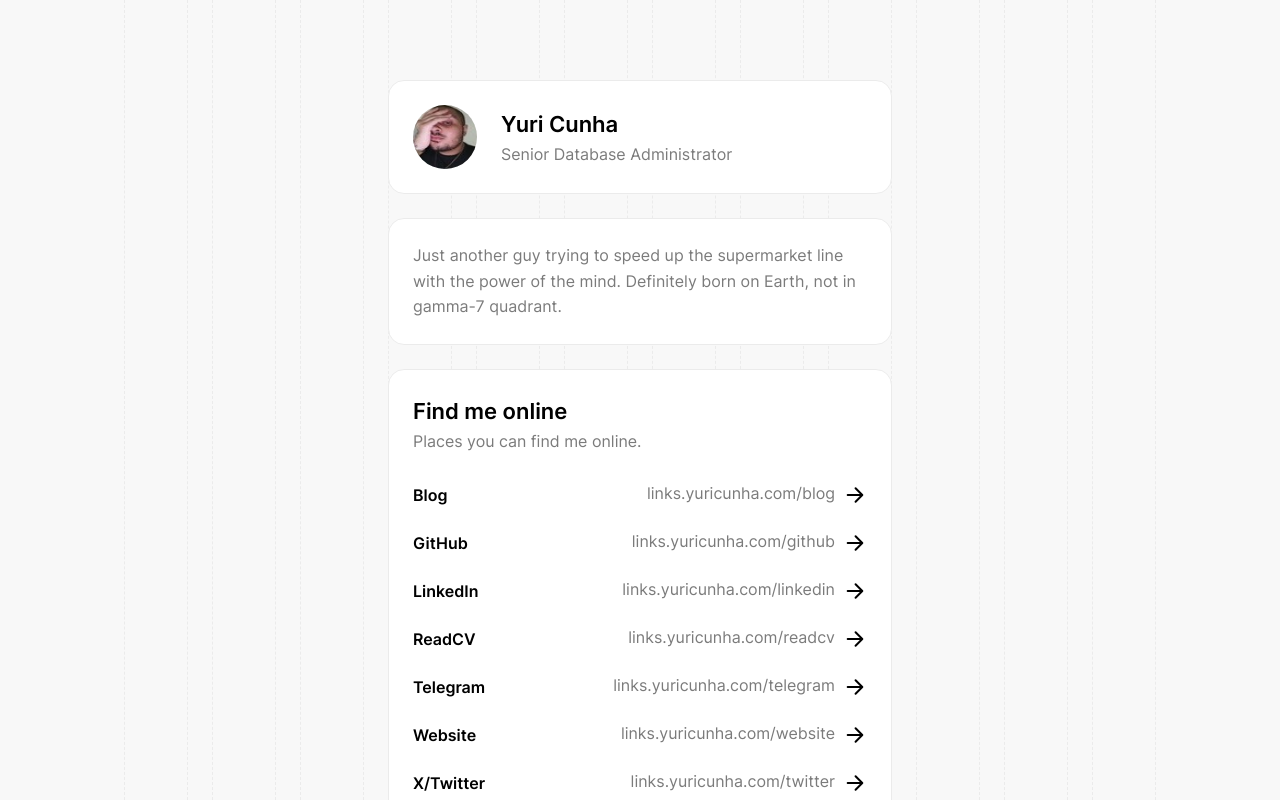
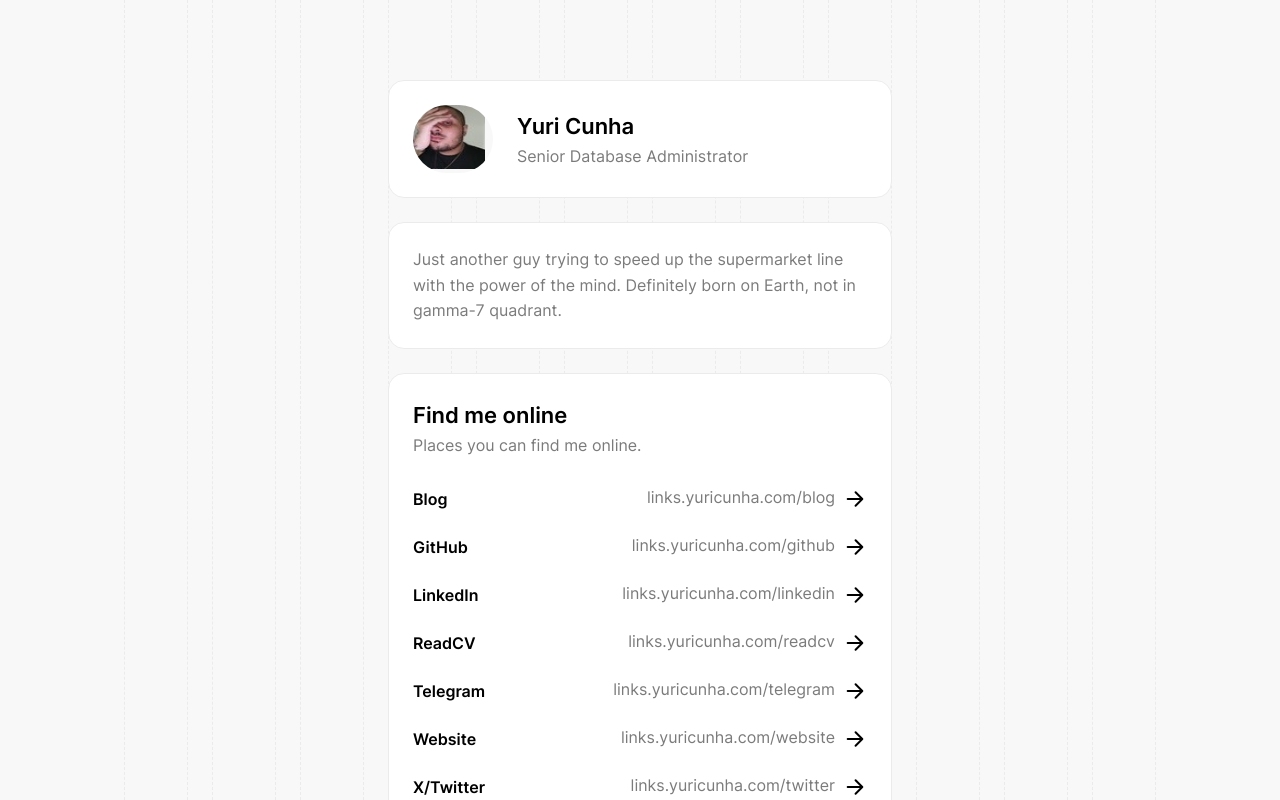
Before and after one commit to isyuricunha/links, a Next.js app: page / in a window 1280 px wide. Shown: the top 800 px of the page. Built offline with nearby package versions, Linux system fonts and the light colour scheme.

Commit message:
Update Memoji.module.scss

```diff
--- a/src/components/Memoji/Memoji.module.scss
+++ b/src/components/Memoji/Memoji.module.scss
@@ -1,14 +1,14 @@
 .memoji {
   min-width: 64px;
-  max-width: 64px;
+  max-width: 128px;
   min-height: 64px;
-  max-height: 64px;
+  max-height: 128px;
   overflow: hidden;
   border-radius: 999px;
-  background-color: #F8F8F8;
+  background-color: #f8f8f8;
 
   @media (prefers-color-scheme: dark) {
-    background-color: #2D2D2D;
+    background-color: #2d2d2d;
   }
 
   .image {
```
